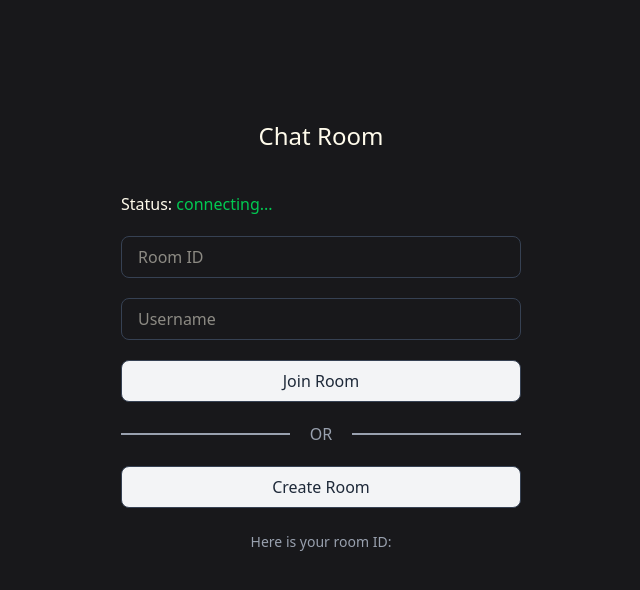
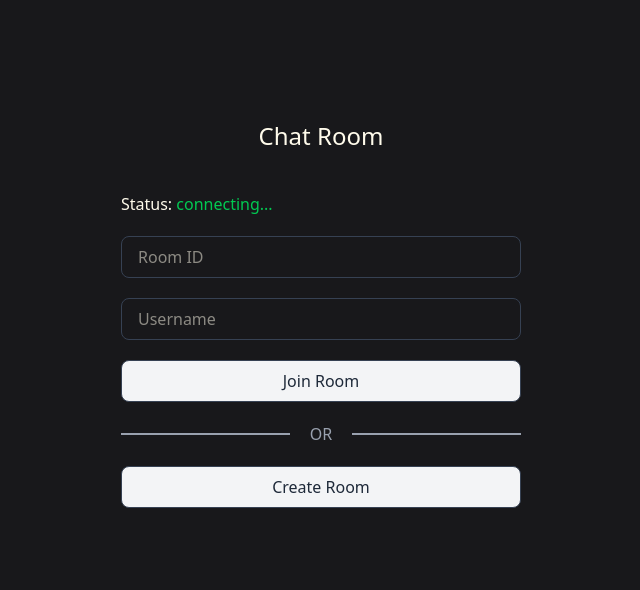
Before and after one commit to harneetsahi/chatApp-Yapper, a React (Vite) app in the folder frontend/: page / in a window 1280 px wide. Shown: the top 590 px of the page, without its empty margins (319-959 px from the left). Built offline with nearby package versions, Linux system fonts and the light colour scheme.

Commit message:
conditionally rendering roomId

```diff
--- a/frontend/src/pages/JoinRoom.tsx
+++ b/frontend/src/pages/JoinRoom.tsx
@@ -5,6 +5,7 @@ import Input from "../components/Input";
 function JoinRoom() {
   const [roomCode, setRoomCode] = useState("");
   const [status, setStatus] = useState("connecting...");
+  const [newRoom, setNewRoom] = useState(false);
 
   function generateRoomCode() {
     const options = "ABCDEFGHIJKLMNOPQRSTUVWXYZ1234567890";
@@ -14,6 +15,7 @@ function JoinRoom() {
       result += options[times];
     }
     setRoomCode(result);
+    setNewRoom(true);
   }
 
   return (
@@ -51,9 +53,11 @@ function JoinRoom() {
               generateRoomCode();
             }}
           />
-          <div className="text-gray-400 flex justify-center mt-6 text-sm">
-            <p>Here is your room ID: {roomCode}</p>
-          </div>
+          {newRoom && (
+            <div className="text-gray-400 flex justify-center mt-6 text-sm">
+              <p>Here is your room ID: {roomCode}</p>
+            </div>
+          )}
         </section>
       </div>
     </>
```
